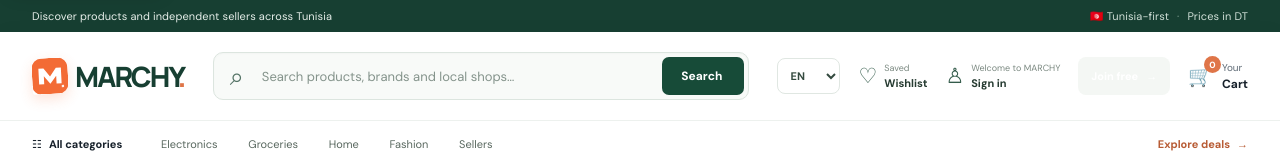
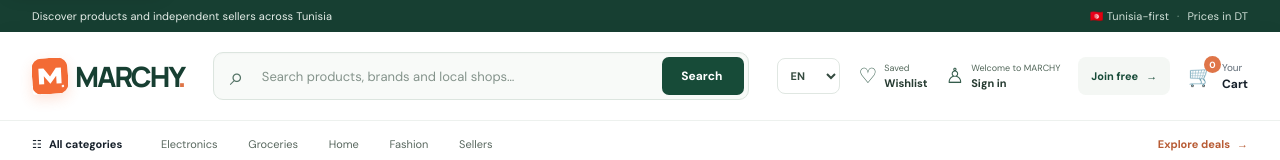
Before and after one commit to medkhalilghdamsi-dev/MARCHY, a React (Vite) app: page / in a window 1280 px wide. Shown: the top 160 px of the page. Built offline with nearby package versions, Linux system fonts and the light colour scheme.

Commit message:
Fix shared header text contrast to meet WCAG AA

```diff
--- a/src/styles/marketplace-shell.css
+++ b/src/styles/marketplace-shell.css
@@ -85,3 +85,9 @@
  .is-rtl .marchy-header-actions{margin-right:0;margin-left:0}
  .is-rtl .marchy-nav-inner .nav-deal{margin-right:0}
 }
+
+
+/* WCAG AA contrast corrections for shared header actions. */
+.marchy-header .marchy-header-action small{color:#52675a}
+.marchy-header .header-join-link{color:#174b38!important}
+.marchy-header .header-join-link:hover{color:#103b2c!important}
```
